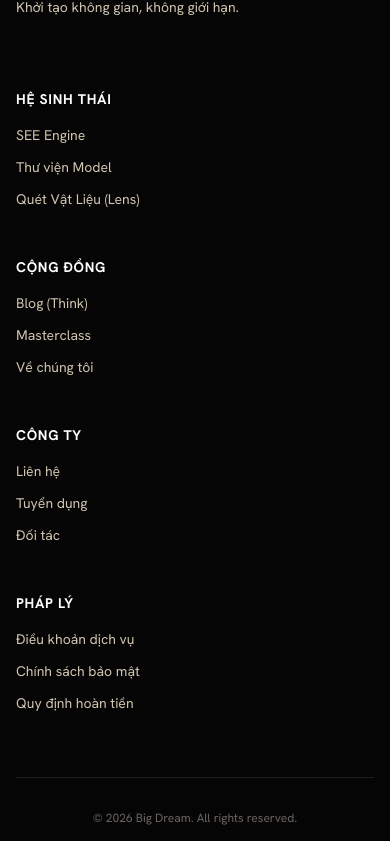
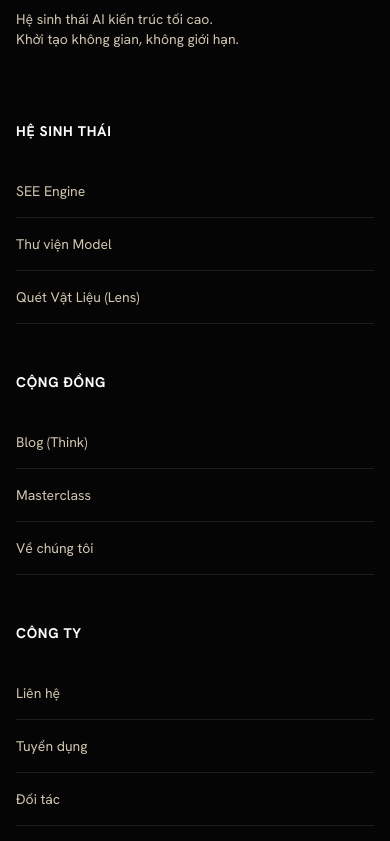
Before and after one commit to nktuanbasic/bigdream-web, a Next.js app: page /see in a window 390 px wide. Shown: the part 980-1821 px from the top of the page. Built offline with nearby package versions, Linux system fonts and the light colour scheme; no server answers.

Commit message:
Update footer lists and homepage layout according to Home.md

```diff
--- a/src/components/Footer.tsx
+++ b/src/components/Footer.tsx
@@ -11,8 +11,8 @@ export default function Footer() {
   };
 
   return (
-    <footer className="w-full bg-obsidian-deep border-t border-white/10 pt-16 pb-8 px-4 md:px-12 relative z-10">
-      <div className="max-w-[1800px] mx-auto">
+    <footer className="w-full bg-obsidian-deep border-t border-white/10 pt-24 pb-12 px-4 md:px-12 relative z-10">
+      <div className="max-w-[1440px] mx-auto">
 
         {/* Footer Top: Brand & Navigation Columns */}
         <div className="grid grid-cols-1 md:grid-cols-2 lg:grid-cols-5 gap-12 mb-16">
@@ -33,38 +33,38 @@ export default function Footer() {
 
           {/* Nav Cols */}
           <div>
-            <h4 className="text-white font-bold mb-4 uppercase tracking-wider text-sm">{language === 'vi' ? 'Hệ Sinh Thái' : 'Ecosystem'}</h4>
-            <ul className="space-y-3 text-sm text-on-surface-variant">
-              <li><Link href="/see" className="hover:text-primary transition-colors">SEE Engine</Link></li>
-              <li><Link href="/model" className="hover:text-primary transition-colors">{language === 'vi' ? 'Thư viện Model' : 'Model Library'}</Link></li>
-              <li><Link href="/lens" className="hover:text-primary transition-colors">{language === 'vi' ? 'Quét Vật Liệu (Lens)' : 'Material Scanner (Lens)'}</Link></li>
+            <h4 className="text-white font-bold mb-6 uppercase tracking-wider text-sm">{language === 'vi' ? 'Hệ Sinh Thái' : 'Ecosystem'}</h4>
+            <ul className="flex flex-col text-sm text-on-surface-variant">
+              <li className="py-4 border-b border-white/10"><Link href="/see" className="hover:text-primary transition-colors block">SEE Engine</Link></li>
+              <li className="py-4 border-b border-white/10"><Link href="/model" className="hover:text-primary transition-colors block">{language === 'vi' ? 'Thư viện Model' : 'Model Library'}</Link></li>
+              <li className="py-4 border-b border-white/10"><Link href="/lens" className="hover:text-primary transition-colors block">{language === 'vi' ? 'Quét Vật Liệu (Lens)' : 'Material Scanner (Lens)'}</Link></li>
             </ul>
           </div>
 
           <div>
-            <h4 className="text-white font-bold mb-4 uppercase tracking-wider text-sm">{language === 'vi' ? 'Cộng Đồng' : 'Community'}</h4>
-            <ul className="space-y-3 text-sm text-on-surface-variant">
-              <li><Link href="/think" className="hover:text-primary transition-colors">Blog (Think)</Link></li>
-              <li><Link href="/class" className="hover:text-primary transition-colors">Masterclass</Link></li>
-              <li><Link href="/about" className="hover:text-primary transition-colors">{language === 'vi' ? 'Về chúng tôi' : 'About us'}</Link></li>
+            <h4 className="text-white font-bold mb-6 uppercase tracking-wider text-sm">{language === 'vi' ? 'Cộng Đồng' : 'Community'}</h4>
+            <ul className="flex flex-col text-sm text-on-surface-variant">
+              <li className="py-4 border-b border-white/10"><Link href="/think" className="hover:text-primary transition-colors block">Blog (Think)</Link></li>
+              <li className="py-4 border-b border-white/10"><Link href="/class" className="hover:text-primary transition-colors block">Masterclass</Link></li>
+              <li className="py-4 border-b border-white/10"><Link href="/about" className="hover:text-primary transition-colors block">{language === 'vi' ? 'Về chúng tôi' : 'About us'}</Link></li>
             </ul>
           </div>
 
           <div>
-            <h4 className="text-white font-bold mb-4 uppercase tracking-wider text-sm">{language === 'vi' ? 'Công Ty' : 'Company'}</h4>
-            <ul className="space-y-3 text-sm text-on-surface-variant">
-              <li><a href="https://www.facebook.com/tuan.khanh.722968?locale=vi_VN" target="_blank" rel="noopener noreferrer" className="hover:text-primary transition-colors">{language === 'vi' ? 'Liên hệ' : 'Contact'}</a></li>
-              <li><a href="#" className="hover:text-primary transition-colors">{language === 'vi' ? 'Tuyển dụng' : 'Careers'}</a></li>
-              <li><a href="#" className="hover:text-primary transition-colors">{language === 'vi' ? 'Đối tác' : 'Partners'}</a></li>
+            <h4 className="text-white font-bold mb-6 uppercase tracking-wider text-sm">{language === 'vi' ? 'Công Ty' : 'Company'}</h4>
+            <ul className="flex flex-col text-sm text-on-surface-variant">
+              <li className="py-4 border-b border-white/10"><a href="https://www.facebook.com/tuan.khanh.722968?locale=vi_VN" target="_blank" rel="noopener noreferrer" className="hover:text-primary transition-colors block">{language === 'vi' ? 'Liên hệ' : 'Contact'}</a></li>
+              <li className="py-4 border-b border-white/10"><a href="#" className="hover:text-primary transition-colors block">{language === 'vi' ? 'Tuyển dụng' : 'Careers'}</a></li>
+              <li className="py-4 border-b border-white/10"><a href="#" className="hover:text-primary transition-colors block">{language === 'vi' ? 'Đối tác' : 'Partners'}</a></li>
             </ul>
           </div>
 
           <div>
-            <h4 className="text-white font-bold mb-4 uppercase tracking-wider text-sm">{language === 'vi' ? 'Pháp Lý' : 'Legal'}</h4>
-            <ul className="space-y-3 text-sm text-on-surface-variant">
-              <li><a href="#" className="hover:text-primary transition-colors">{language === 'vi' ? 'Điều khoản dịch vụ' : 'Terms of Service'}</a></li>
-              <li><a href="#" className="hover:text-primary transition-colors">{language === 'vi' ? 'Chính sách bảo mật' : 'Privacy Policy'}</a></li>
-              <li><a href="#" className="hover:text-primary transition-colors">{language === 'vi' ? 'Quy định hoàn tiền' : 'Refund Policy'}</a></li>
+            <h4 className="text-white font-bold mb-6 uppercase tracking-wider text-sm">{language === 'vi' ? 'Pháp Lý' : 'Legal'}</h4>
+            <ul className="flex flex-col text-sm text-on-surface-variant">
+              <li className="py-4 border-b border-white/10"><a href="#" className="hover:text-primary transition-colors block">{language === 'vi' ? 'Điều khoản dịch vụ' : 'Terms of Service'}</a></li>
+              <li className="py-4 border-b border-white/10"><a href="#" className="hover:text-primary transition-colors block">{language === 'vi' ? 'Chính sách bảo mật' : 'Privacy Policy'}</a></li>
+              <li className="py-4 border-b border-white/10"><a href="#" className="hover:text-primary transition-colors block">{language === 'vi' ? 'Quy định hoàn tiền' : 'Refund Policy'}</a></li>
             </ul>
           </div>
 
```
Also changed, not shown: src/app/page.tsx (+13 -13 lines).
